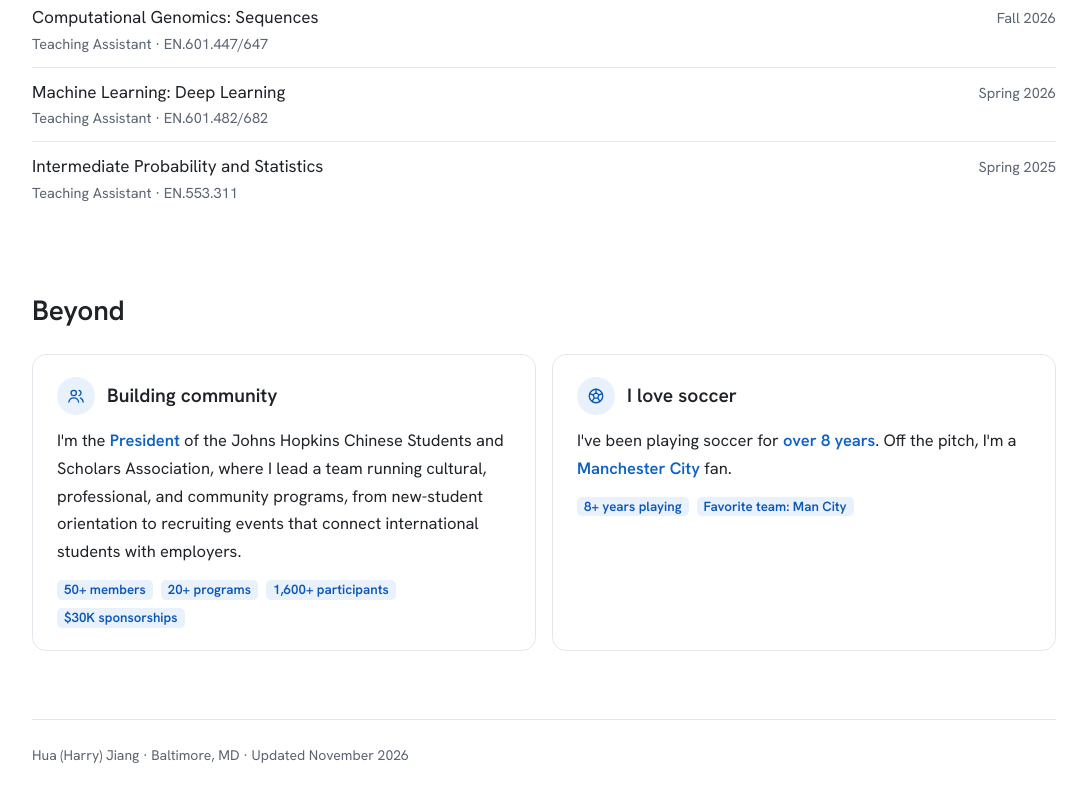
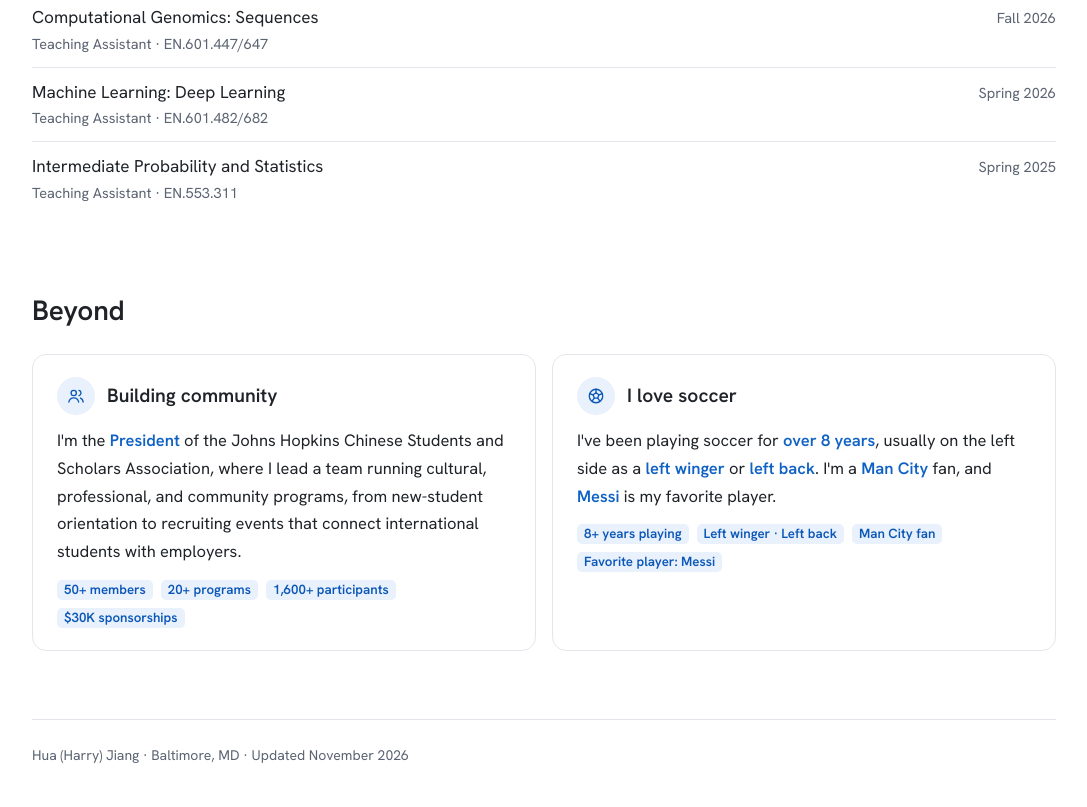
Before and after one commit to J041120h/J041120h.github.io, a plain HTML site: page index.html in a window 1280 px wide. Shown: the part 2530-3337 px from the top of the page, without its empty margins (96-1183 px from the left). Drawn offline with Linux system fonts and the light colour scheme.

Commit message:
Expand soccer card: position, Man City, Messi
Co-Authored-By: Claude Opus 5.5 <noreply@anthropic.com>

```diff
--- a/index.html
+++ b/index.html
@@ -291,8 +291,8 @@ footer{margin-top:32px;padding:24px 0 40px;border-top:1px solid var(--line);font
     <p>I'm the <span class="hl">President</span> of the Johns Hopkins Chinese Students and Scholars Association, where I lead a team running cultural, professional, and community programs, from new-student orientation to recruiting events that connect international students with employers.</p>
     <div class="facts"><span class="chip">50+ members</span><span class="chip">20+ programs</span><span class="chip">1,600+ participants</span><span class="chip">$30K sponsorships</span></div></article>
   <article class="bcard"><div class="bhead"><span class="stat-ic"><svg viewBox="0 0 24 24" fill="none" stroke="currentColor" stroke-width="1.8" stroke-linecap="round" stroke-linejoin="round" aria-hidden="true"><circle cx="12" cy="12" r="9"/><path d="m12 7.6 3.8 2.8-1.5 4.4H9.7l-1.5-4.4z"/><path d="M12 3v4.6M15.8 10.4l4.4-1.4M14.3 14.8l2.7 3.7M9.7 14.8 7 18.5M8.2 10.4 3.8 9"/></svg></span><h3>I love soccer</h3></div>
-    <p>I've been playing soccer for <span class="hl">over 8 years</span>. Off the pitch, I'm a <span class="hl">Manchester City</span> fan.</p>
-    <div class="facts"><span class="chip">8+ years playing</span><span class="chip">Favorite team: Man City</span></div></article>
+    <p>I've been playing soccer for <span class="hl">over 8 years</span>, usually on the left side as a <span class="hl">left winger</span> or <span class="hl">left back</span>. I'm a <span class="hl">Man City</span> fan, and <span class="hl">Messi</span> is my favorite player.</p>
+    <div class="facts"><span class="chip">8+ years playing</span><span class="chip">Left winger · Left back</span><span class="chip">Man City fan</span><span class="chip">Favorite player: Messi</span></div></article>
 </div>
 </section>
 
```
